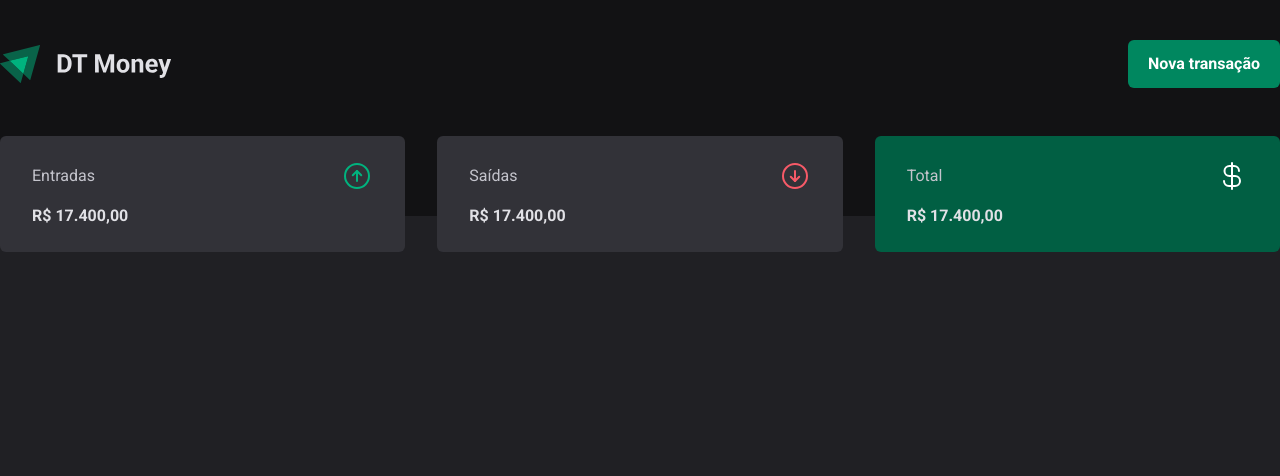
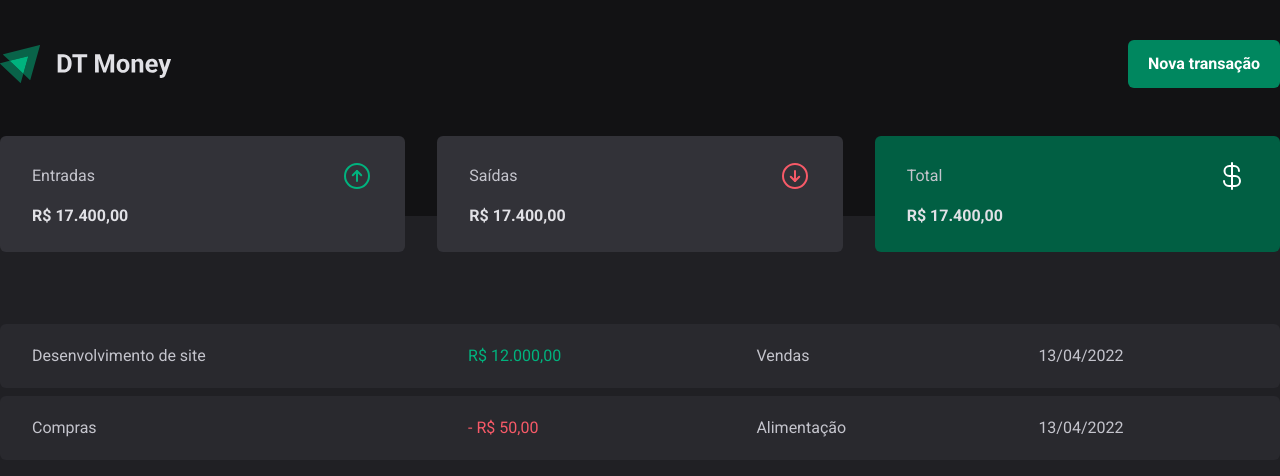
Before and after one commit to acamposlucas/dt-money, a React (Vite) app: page / in a window 1280 px wide. Shown: the top 476 px of the page. Built offline with nearby package versions, Linux system fonts and the light colour scheme; what tailwindcss-fluid-type would draw is missing.

Commit message:
feat: create transactions table

```diff
--- a/src/pages/Transactions.tsx
+++ b/src/pages/Transactions.tsx
@@ -6,6 +6,32 @@ export const Transactions = () => {
 		<>
 			<Header />
 			<Summary />
+			<main className="max-w-screen-xl mx-auto px-4 xl:px-0 my-16">
+				<table className="table-auto border-separate border-spacing-x-0 border-spacing-y-2 w-full">
+					<tbody>
+						<tr>
+							<td className="px-8 py-5 bg-gray-700 rounded-tl-md rounded-bl-md">
+								Desenvolvimento de site
+							</td>
+							<td className={`px-8 py-5 bg-gray-700 text-green-300`}>R$ 12.000,00</td>
+							<td className="px-8 py-5 bg-gray-700">Vendas</td>
+							<td className="px-8 py-5 bg-gray-700 rounded-tr-md rounded-br-md">
+								13/04/2022
+							</td>
+						</tr>
+						<tr>
+							<td className="px-8 py-5 bg-gray-700 rounded-tl-md rounded-bl-md">
+								Compras
+							</td>
+							<td className="px-8 py-5 bg-gray-700 text-red-300">- R$ 50,00</td>
+							<td className="px-8 py-5 bg-gray-700">Alimentação</td>
+							<td className="px-8 py-5 bg-gray-700  rounded-tr-md rounded-br-md">
+								13/04/2022
+							</td>
+						</tr>
+					</tbody>
+				</table>
+			</main>
 		</>
 	);
 };
```
